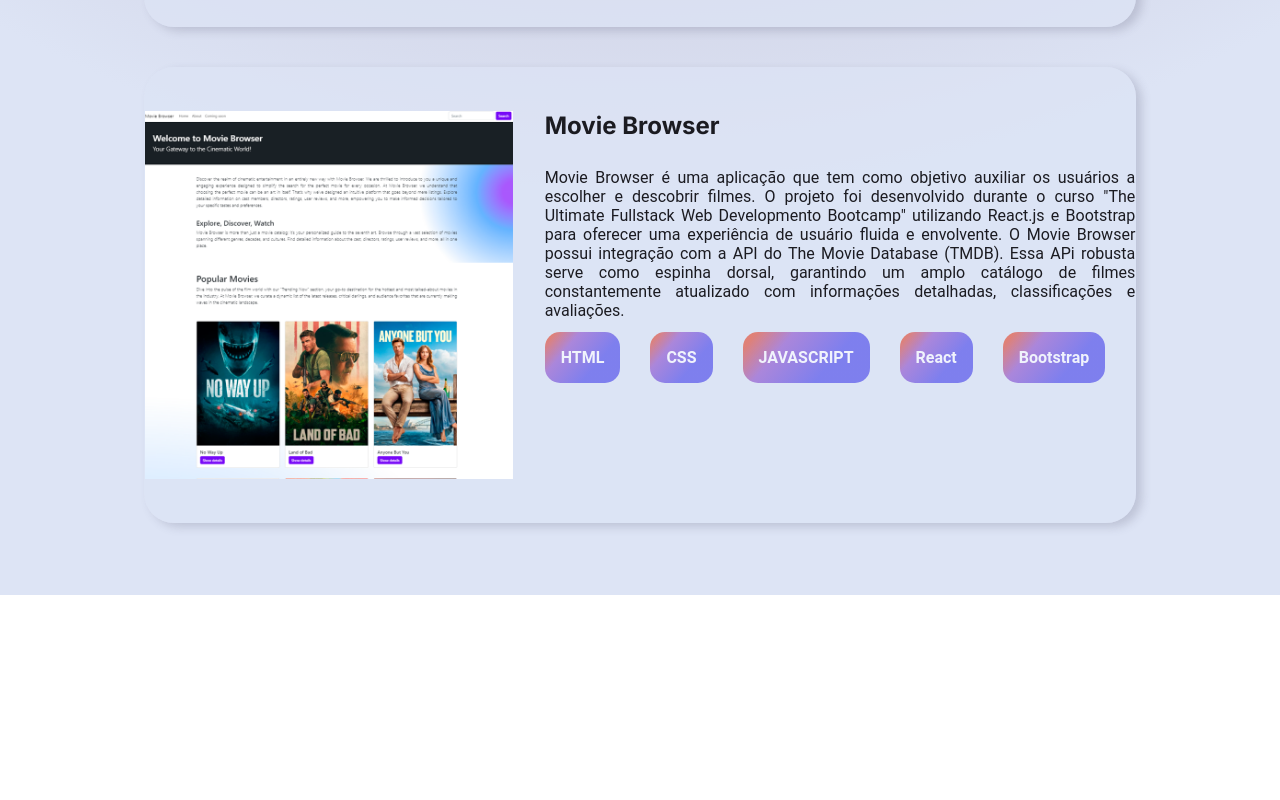
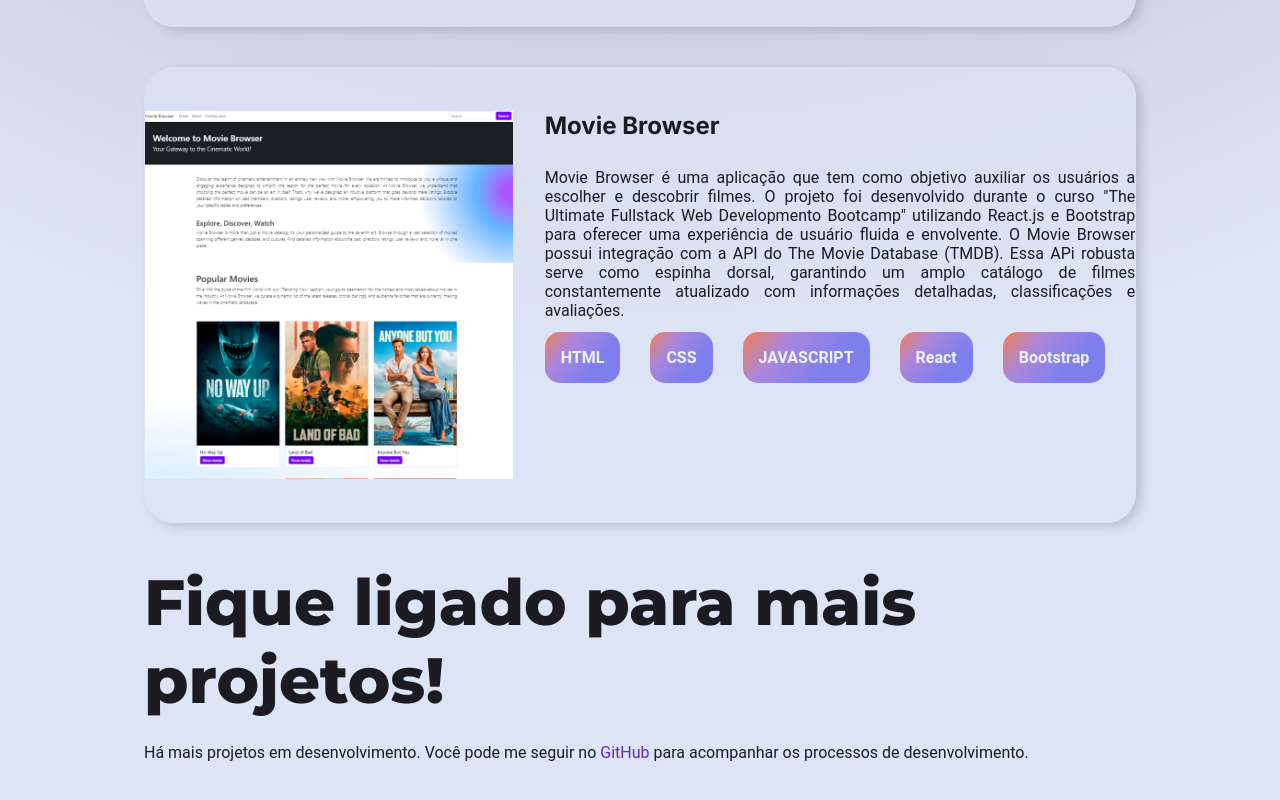
Before and after one commit to gabriella-guimaraes/portfolio-gabriella-guimaraes, an Angular app in the folder portfolio/: page / in a window 1280 px wide. Shown: the part 6000-6800 px from the top of the page. Before the commit the page ends 6595 px from the top, so only its background shows below. Built offline with nearby package versions, Linux system fonts and the light colour scheme.

Commit message:
code refactoring

```diff
--- a/portfolio/src/app/components/projects/projects.component.css
+++ b/portfolio/src/app/components/projects/projects.component.css
@@ -75,7 +75,7 @@
     box-shadow: 6px 4px 10px 0px rgba(81,81,109,0.22);
 }
 
-a {
+.Card-Link {
     display: flex;
     flex-direction: row;
     justify-content: center;
@@ -89,13 +89,33 @@
     text-align: justify;
 }
 
+.Coming-Soon-Projects-text {
+    margin-bottom: 1.5rem;
+    margin-top: 1.5rem;
+}
+
+.Coming-Soon-Projects {
+    margin-bottom: 5rem;
+    a {
+        color: var(--bg-purple);
+        cursor: pointer;
+        text-decoration: none;
+        transition: .3s;
+    }
+
+    a:hover {
+        transform: scale(1.2);
+        color: var(--bg-blue);
+    }
+}
+
 @media (max-width: 768px){
     .Container {
         padding: 2rem 2rem;
         height: fit-content;
     }
 
-    .Project-Card, a {
+    .Project-Card, .Card-Link {
         display: flex;
         flex-direction: column;
         max-width: 100%;
--- a/portfolio/src/app/components/projects/projects.component.html
+++ b/portfolio/src/app/components/projects/projects.component.html
@@ -3,7 +3,7 @@
 
     <section class="Projects">
         <section class="Project-Card">
-            <a href="https://github.com/gabriella-guimaraes/Livreiro" target="_blank">
+            <a class="Card-Link" href="https://github.com/gabriella-guimaraes/Livreiro" target="_blank">
                 <img src="assets/livreiro_snapshoot.png" />
                 <section class="Project-description">
                     <h2>Assistente Virtual - Livreiro</h2>
@@ -19,7 +19,7 @@
         </section>
 
         <section class="Project-Card">
-            <a href="https://github.com/gabriella-guimaraes/SAP005-social-network" target="_blank">
+            <a class="Card-Link" href="https://github.com/gabriella-guimaraes/SAP005-social-network" target="_blank">
                 <img src="assets/should_I_watch_snapshoot.png" />
                 <section class="Project-description">
                     <h2>Rede Social - Should I Watch?</h2>
@@ -36,7 +36,7 @@
 
         </section>
         <section class="Project-Card">
-            <a href="https://github.com/gabriella-guimaraes/movie-browser" target="_blank">
+            <a class="Card-Link" href="https://github.com/gabriella-guimaraes/movie-browser" target="_blank">
                 <img src="assets/movie_browser_snapshoot.png" />
                 <section class="Project-description">
                     <h2>Movie Browser</h2>
@@ -51,6 +51,10 @@
                 </section>
             </a>
         </section>
+        <section class="Coming-Soon-Projects">
+            <h1 class="Coming-Soon-Projects-text">Fique ligado para mais projetos!</h1>
+            <p class="Coming-Soon-Projects-text">Há mais projetos em desenvolvimento. Você pode me seguir no <a href="https://github.com/gabriella-guimaraes" target="_blank">GitHub</a> para acompanhar os processos de desenvolvimento.</p>
+        </section>
     </section>
 </main>
 
--- a/portfolio/src/app/components/skills/skills.component.html
+++ b/portfolio/src/app/components/skills/skills.component.html
@@ -55,7 +55,7 @@
                     <path d="M8.5 0C6.24566 0 4.08365 0.895533 2.48959 2.48959C0.895533 4.08365 0 6.24566 0 8.5C0 10.7543 0.895533 12.9163 2.48959 14.5104C4.08365 16.1045 6.24566 17 8.5 17C10.1797 16.9967 11.8207 16.4958 13.2159 15.5606L6.24405 6.55297V11.8971H5.1V5.1H6.53012L14.117 14.8729C15.0222 14.0759 15.7474 13.0955 16.2444 11.9967C16.7415 10.8979 16.9991 9.70598 17 8.5C17 6.24566 16.1045 4.08365 14.5104 2.48959C12.9163 0.895533 10.7543 0 8.5 0ZM10.861 5.1H11.9944V11.5781L10.861 10.0898V5.1ZM14.0724 14.9175L14.0577 14.9303C14.0626 14.926 14.0675 14.9218 14.0724 14.9175Z" fill="#1B1B21"/>
                 </svg>
                 <p>Next.js</p>
-                <app-progress-bar [progress]="80"></app-progress-bar>
+                <app-progress-bar [progress]="75"></app-progress-bar>
             </section>
 
             <!-- Typescript -->
--- a/portfolio/src/index.html
+++ b/portfolio/src/index.html
@@ -5,7 +5,7 @@
   <title>Gabriella Guimarães</title>
   <base href="/">
   <meta name="viewport" content="width=device-width, initial-scale=1">
-  <link rel="icon" type="image/x-icon" href="favicon.ico">
+  <link rel="icon" type="image/png" href="assets/icon.png">
 </head>
 <body>
   <app-root></app-root>
```
Also changed, not shown: portfolio/src/assets/icon.png (added).
